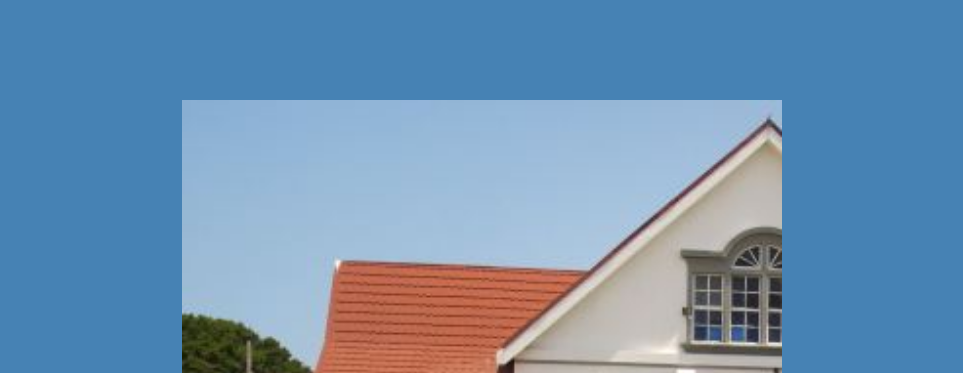
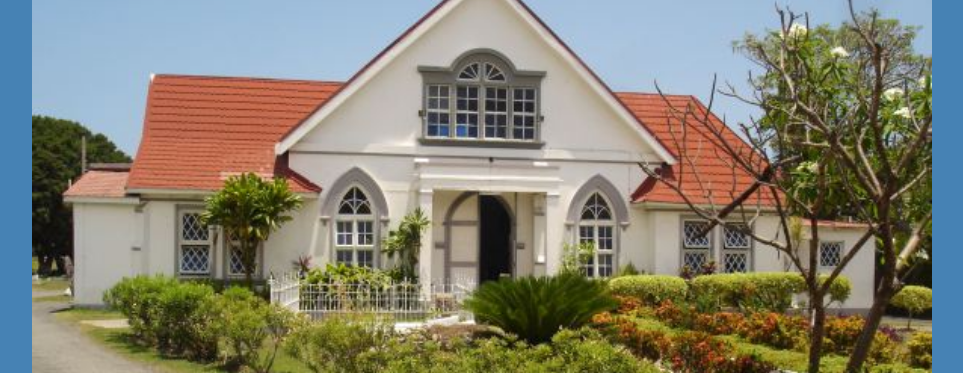
Before and after one commit to gladstone28/digital_clock2, a plain HTML site: page index.html in a window 1280 px wide. Shown: the top 373 px of the page, without its empty margins (158-1121 px from the left). Drawn offline with Linux system fonts and the light colour scheme.

Commit message:
modified script.js and style.css files

```diff
--- a/style.css
+++ b/style.css
@@ -8,13 +8,16 @@ body {
 }
 
 .clock {
-    width: 600px;
-    /* Adjust as needed */
-    height: 600px;
-    /* Adjust as needed */
+    width: 900px;
+    /* Adjust based on image size */
+    height: 900px;
+    /* Adjust based on image size */
     background-image: url('kguc-logo-new.jpg');
-    /* Replace with the path to the clock image */
-    background-size: cover;
+    /* Ensure correct path */
+    background-size: contain;
+    /* This will ensure the entire image is shown */
+    background-repeat: no-repeat;
+    /* Prevents the image from repeating */
     display: flex;
     justify-content: center;
     align-items: center;
```
Also changed, not shown: script.js (line endings or trailing spaces).
